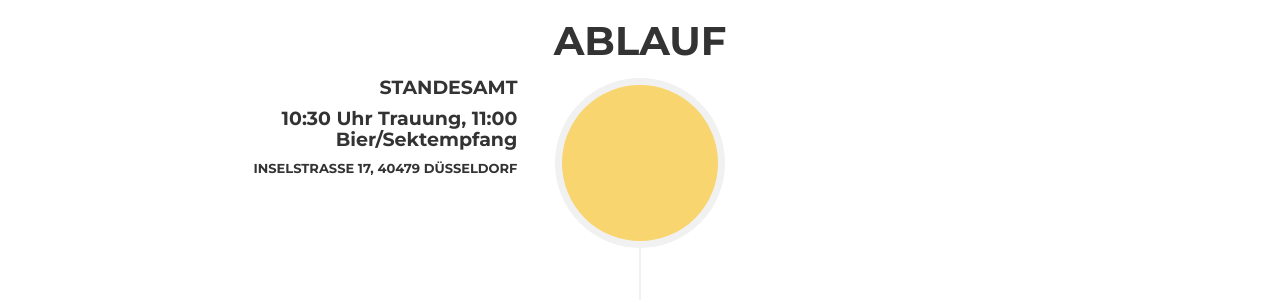
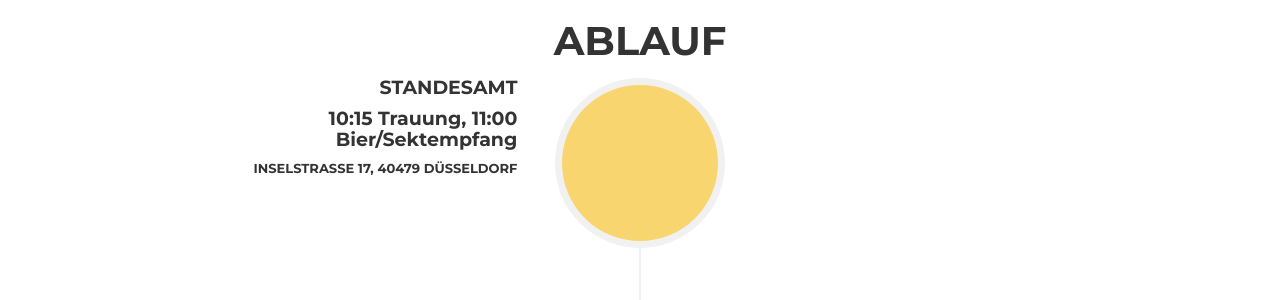
Before and after one commit to nlz-crtl/LN, a Jekyll site: the page built from index.html, in a window 1280 px wide and 900 px high, scrolled down 746 px. Shown: the part 153-453 px from the top of the window. Built offline with Jekyll 4.4.1, drawn with Linux system fonts in a browser that asks for light colours; some web fonts are replaced.

Commit message:
Update events.html

```diff
--- a/_includes/en_data/events.html
+++ b/_includes/en_data/events.html
@@ -16,7 +16,7 @@
                         <div class="timeline-panel">
                             <div class="timeline-heading">
                                 <h4>Standesamt</h4>
-                                <h4 class="subheading">10:30 Uhr Trauung, 11:00 Bier/Sektempfang</h4>
+                                <h4 class="subheading">10:15 Trauung, 11:00 Bier/Sektempfang</h4>
                                 <h6>Inselstraße 17, 40479 Düsseldorf</h6>
                             </div>
                             <div class="timeline-body">
```
